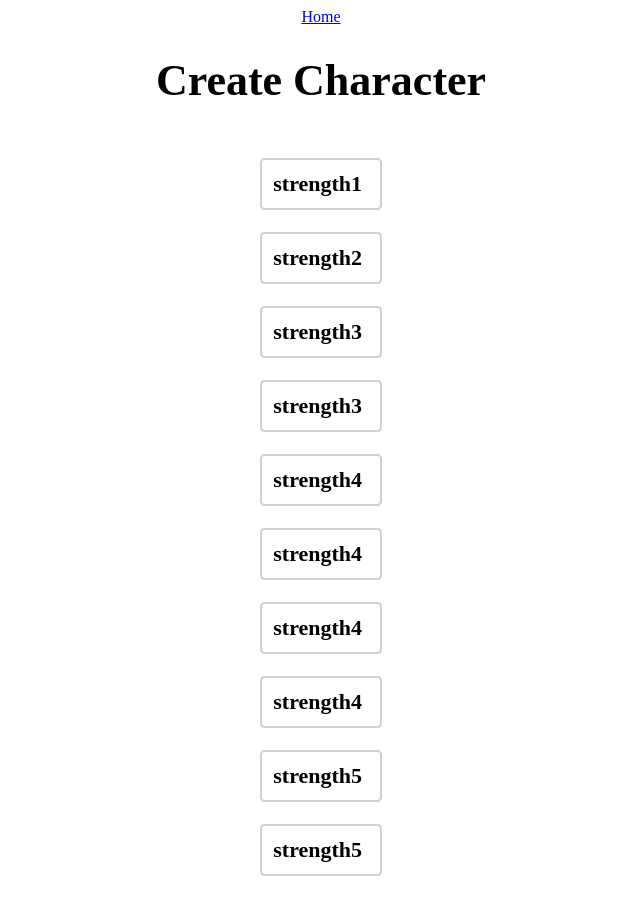
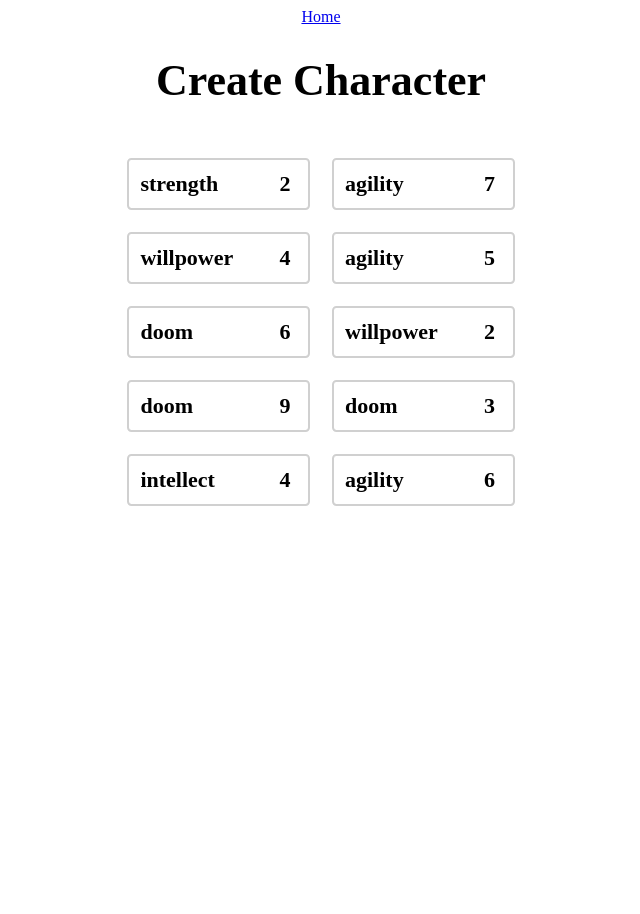
Before and after one commit to imsolost/marvel-saga, a Gatsby app: page /dragandrop in a window 1280 px wide. Shown: the top 914 px of the page, without its empty margins (319-959 px from the left). After the commit the page ends 800 px from the top, so only its background shows below. Built offline with nearby package versions, Linux system fonts and the light colour scheme.

Commit message:
added 404

```diff
--- a/src/pages/dragandrop.js
+++ b/src/pages/dragandrop.js
@@ -4,15 +4,12 @@ import { DragDropContext, Droppable, Draggable } from 'react-beautiful-dnd'
 
 import _ from 'lodash'
 
-import finalSpace from '../assets/finalspace'
 import deck from '../assets/deck'
 
 import '../styles/dragandrop.css'
 
-const finalSpaceCharacters = finalSpace
-// const shuffled = _.shuffle(deck)
-// const cards = shuffled.slice(-10)
-const cards = deck.slice(0,10)
+const shuffled = _.shuffle(deck)
+const cards = shuffled.slice(-10)
 
 function DragAndDrop() {
   const [characters, updateCharacters] = useState(cards)
@@ -25,6 +22,12 @@ function DragAndDrop() {
     items.splice(result.destination.index, 0, reorderedItem);
 
     updateCharacters(items);
+    console.log(items);
+  }
+
+  // Used to check color for inline styling
+  function colorFormat(color) {
+    if (color === 'black') return 'white'
   }
 
   return (
@@ -38,13 +41,16 @@ function DragAndDrop() {
               <ul className="characters" {...provided.droppableProps} ref={provided.innerRef}>
                 {characters.map((card, index) => {
                   return (
-                    <Draggable key={card.id} draggableId={card.name} index={index}>
+                    <Draggable key={card.id} draggableId={card.name} index={index} >
                       {(provided) => (
-                        <li ref={provided.innerRef} {...provided.draggableProps} {...provided.dragHandleProps}>
-                          <p>
-                            { card.attr }
-                            { card.value }
-                          </p>
+                        <li
+                          ref={provided.innerRef}
+                          {...provided.draggableProps}
+                          {...provided.dragHandleProps}
+                          // style={{backgroundColor: card.color, color: colorFormat(card.color)}}
+                        >
+                          <p>{card.attr}</p>
+                          <p>{card.value}</p>
                         </li>
                       )}
                     </Draggable>
--- a/src/styles/dragandrop.css
+++ b/src/styles/dragandrop.css
@@ -24,6 +24,7 @@
 }
 
 .characters {
+  columns: 2;
   list-style: none;
   padding-left: 0;
 }
@@ -31,7 +32,9 @@
 .characters li {
   display: flex;
   align-items: center;
+  justify-content: space-between;
   border: solid 2px #d0d0d0;
+  min-width: 150px;
   border-radius: .2em;
   padding: .5em .8em .5em .5em;
   margin-bottom: 1em;
```
Also changed, not shown: src/pages/404.js (added, +13 -0 lines).
